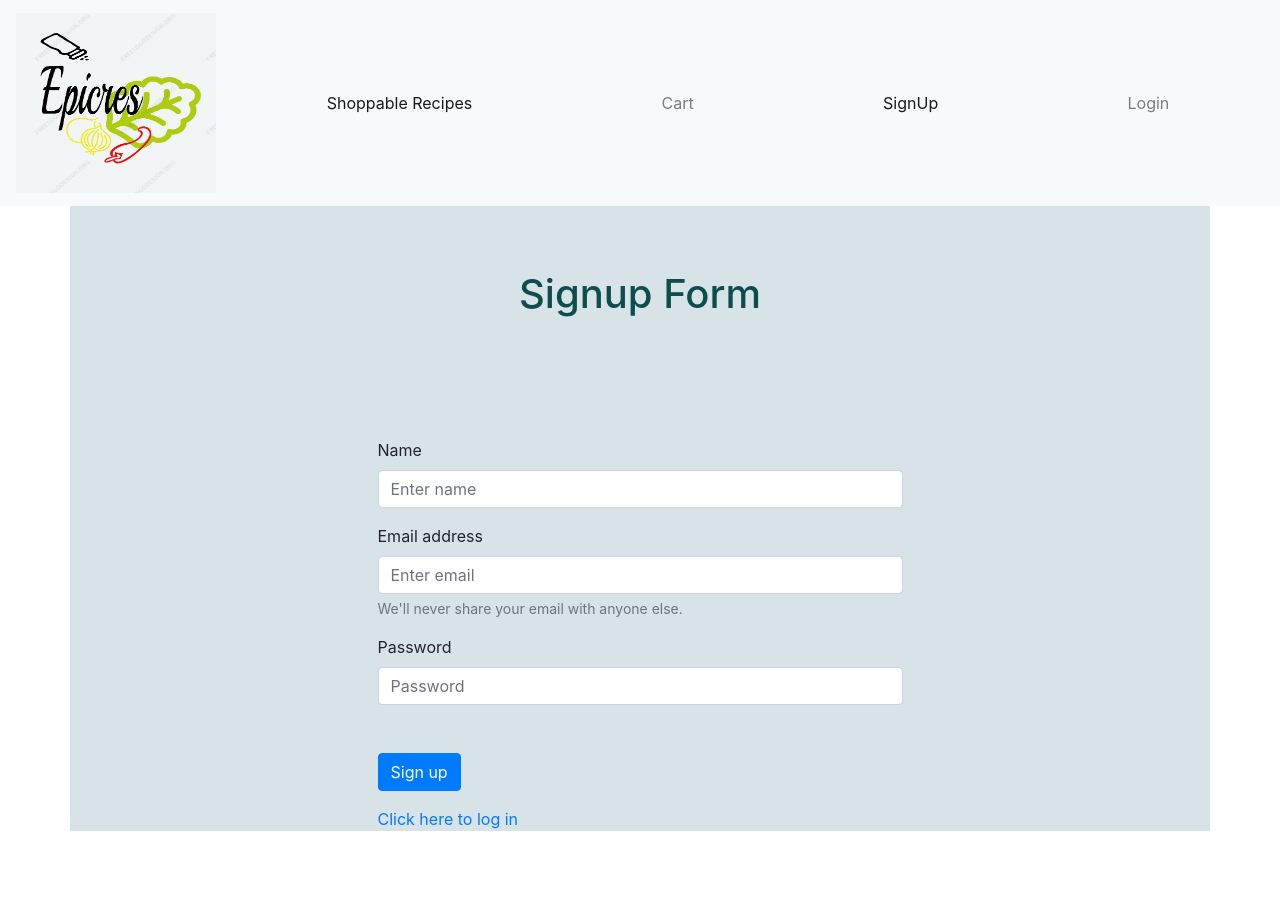
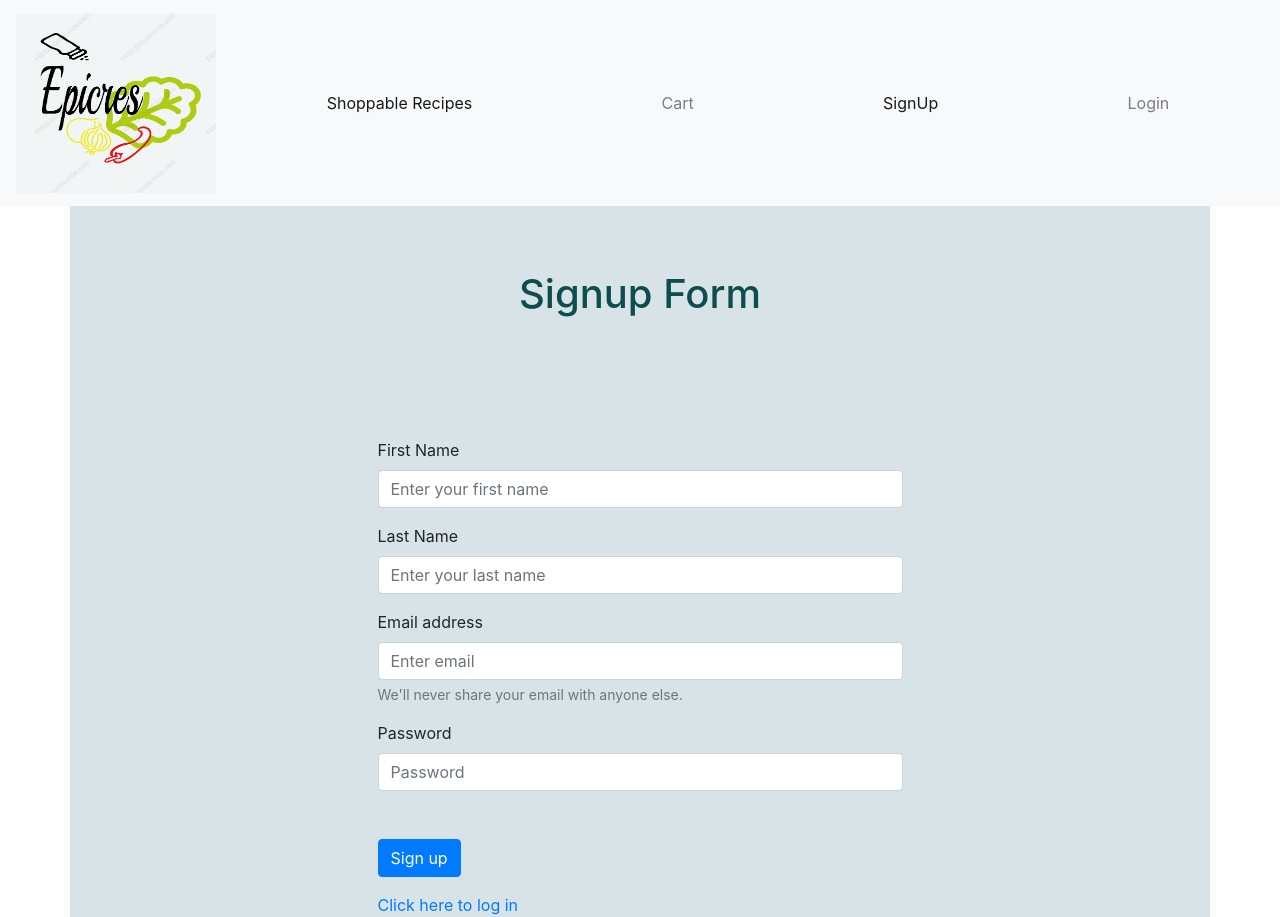
Before and after one commit to quynhho-2007/epicres-client, a React (Create React App) app: page /signup in a window 1280 px wide. Before the commit the page ends 831 px from the top, so only its background shows below. Built offline with nearby package versions, Linux system fonts and the light colour scheme; no server answers.

Commit message:
Adjust login form

```diff
--- a/src/pages/SignUp/index.js
+++ b/src/pages/SignUp/index.js
@@ -9,7 +9,8 @@ import { useHistory, Link } from "react-router-dom";
 import { Col, Jumbotron } from "react-bootstrap";
 
 export default function SignUp() {
-  const [name, setName] = useState("");
+  const [firstName, setFirstName] = useState("");
+  const [lastName, setLastName] = useState("");
   const [email, setEmail] = useState("");
   const [password, setPassword] = useState("");
   const dispatch = useDispatch();
@@ -25,11 +26,12 @@ export default function SignUp() {
   function submitForm(event) {
     event.preventDefault();
 
-    dispatch(signUp(name, email, password));
+    dispatch(signUp(firstName, lastName, email, password));
 
     setEmail("");
     setPassword("");
-    setName("");
+    setFirstName("");
+    setLastName("");
   }
 
   return (
@@ -44,13 +46,23 @@ export default function SignUp() {
         <h1>Signup Form</h1>
       </Jumbotron>
       <Form as={Col} md={{ span: 6, offset: 3 }} className="mt-5">
-        <Form.Group controlId="formBasicName">
-          <Form.Label>Name</Form.Label>
+        <Form.Group controlId="formBasicFirstName">
+          <Form.Label>First Name</Form.Label>
           <Form.Control
-            value={name}
-            onChange={(event) => setName(event.target.value)}
+            value={firstName}
+            onChange={(event) => setFirstName(event.target.value)}
             type="text"
-            placeholder="Enter name"
+            placeholder="Enter your first name"
+            required
+          />
+        </Form.Group>
+        <Form.Group controlId="formBasicLastName">
+          <Form.Label>Last Name</Form.Label>
+          <Form.Control
+            value={lastName}
+            onChange={(event) => setLastName(event.target.value)}
+            type="text"
+            placeholder="Enter your last name"
             required
           />
         </Form.Group>
```
